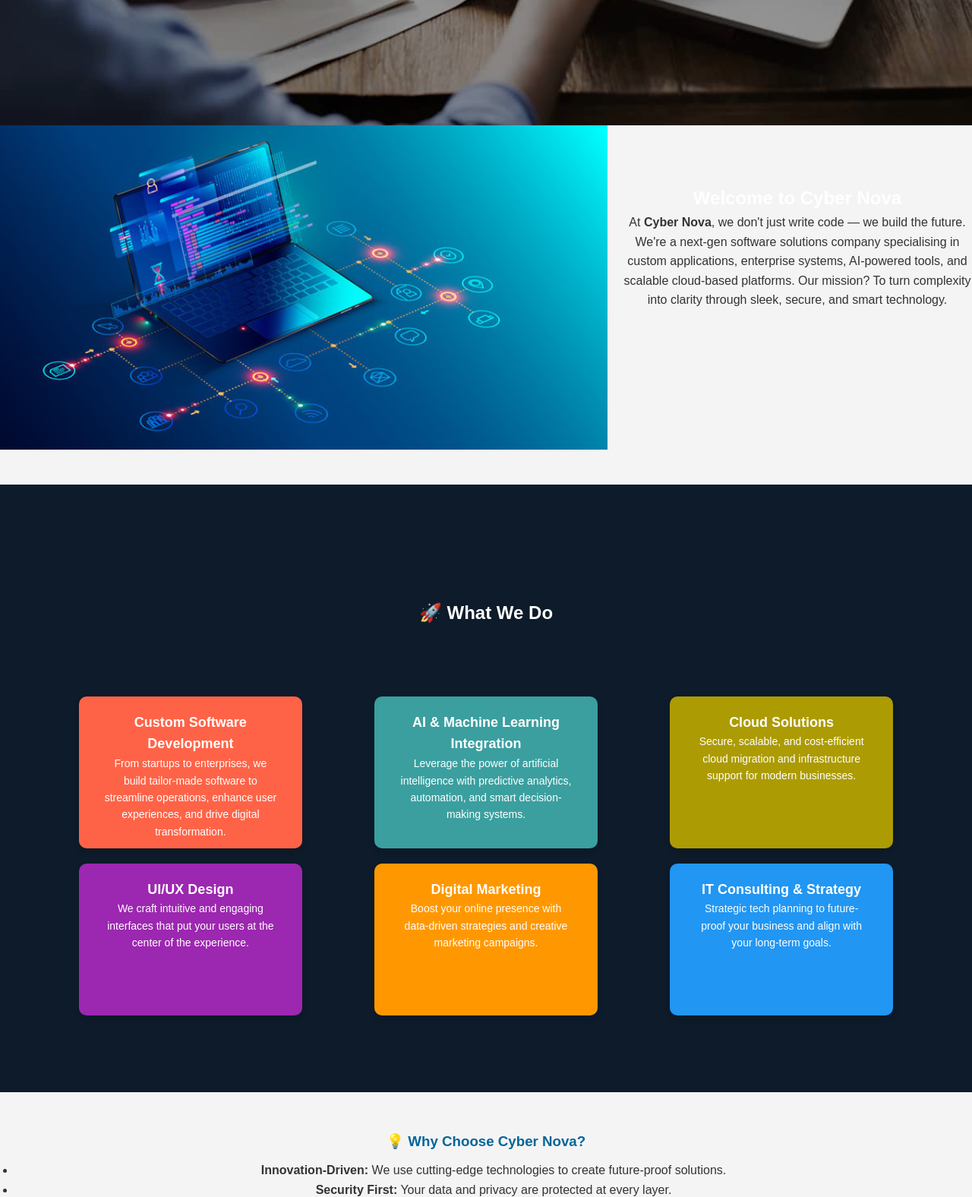
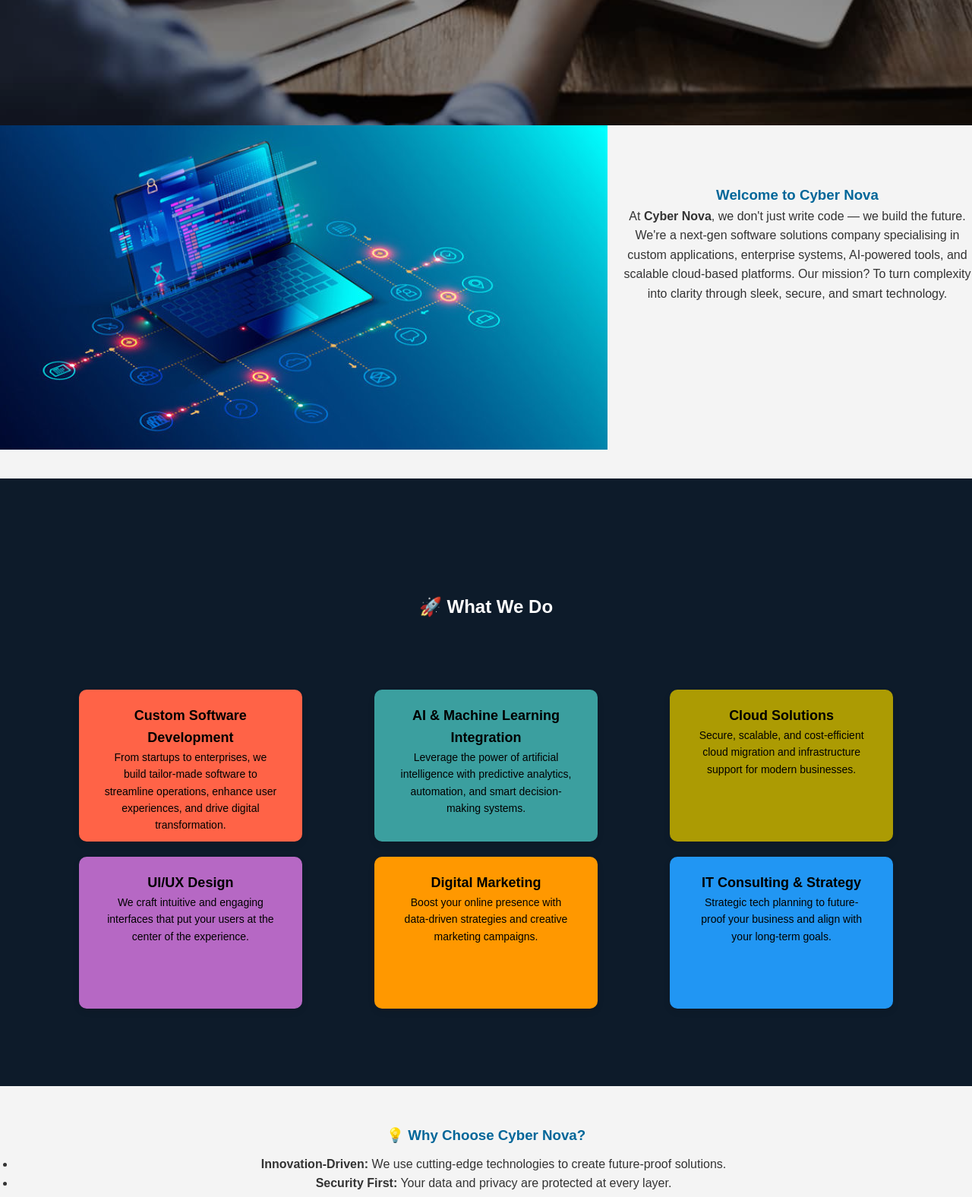
Before and after one commit to Shriyans007/Web-Tech-Project, a PHP site: page / in a window 1280 px wide. Shown: the part 1028-2604 px from the top of the page at 76% size. Run offline with PHP 8.4, Linux system fonts and the light colour scheme.

Commit message:
changed colours to stop contrast errors

```diff
--- a/index.html
+++ b/index.html
@@ -44,7 +44,7 @@
         <img src="/welcomeimage.jpg " class= "image2" alt="Description of the image">
         <div class="text-container">
             <br> <br> <br>
-            <h2>Welcome to Cyber Nova</h2>
+            <h3>Welcome to Cyber Nova</h3>
             <p>
               At <strong>Cyber Nova</strong>, we don't just write code — we build the future.
               We're a next-gen software solutions company specialising in custom applications,
--- a/styles.css
+++ b/styles.css
@@ -427,18 +427,18 @@ textarea:focus {
 .card1 { background-color: #ff6347; }
 .card2 { background-color: #3b9f9f; }
 .card3 { background-color: #ac9b03; }
-.card4 { background-color: #9c27b0; }
+.card4 { background-color: #b668c4; }
 .card5 { background-color: #2196f3; }
 .card6 { background-color: #ff9800; }
 
 .card h4 {
   font-size: 18px;
-  color: #fff;
+  color: #000;
   font-weight: bold;
 }
 
 .card p {
-  color: #fff;
+  color: #000;
   font-size: 14px;
 }
 
```
